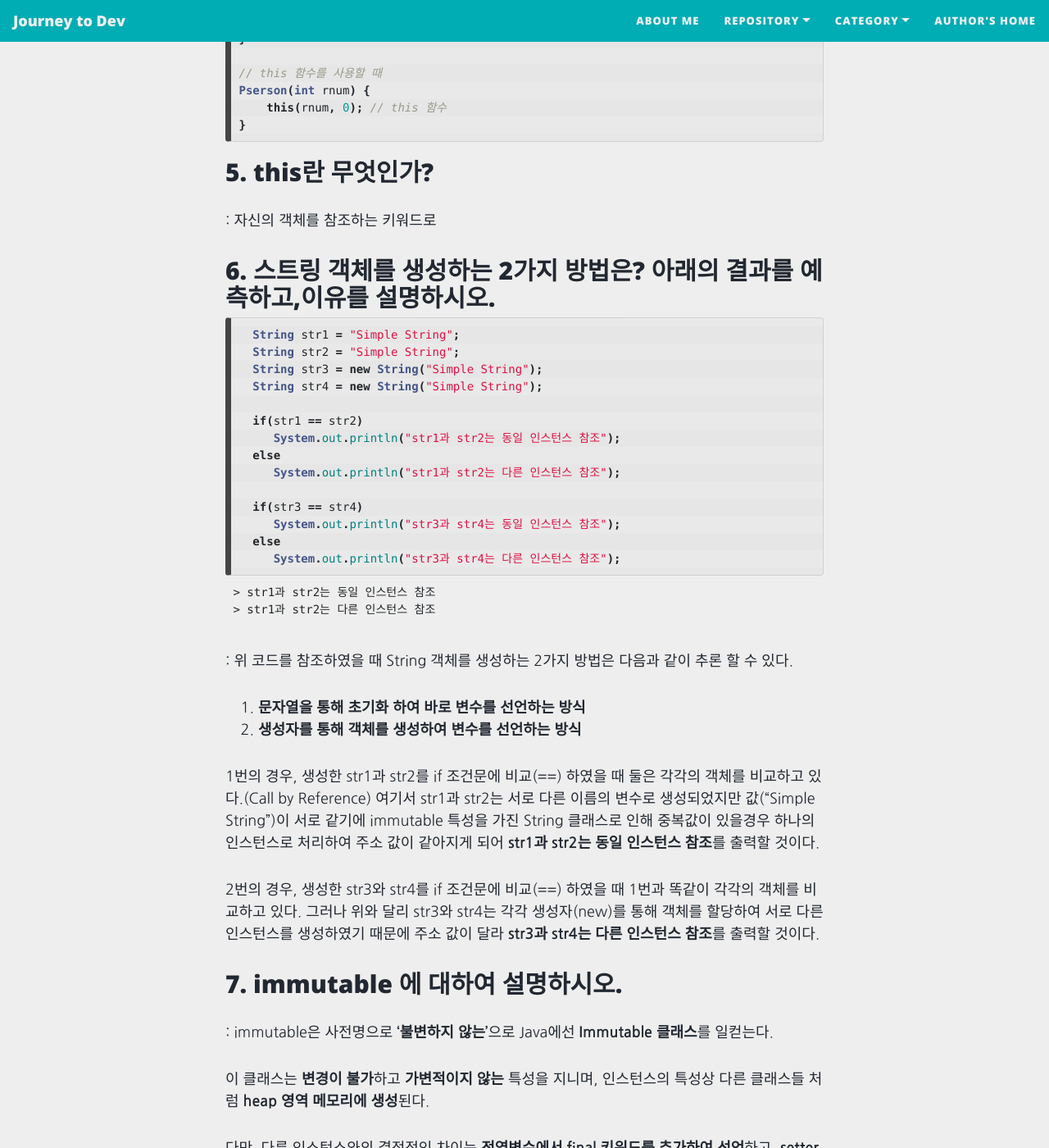
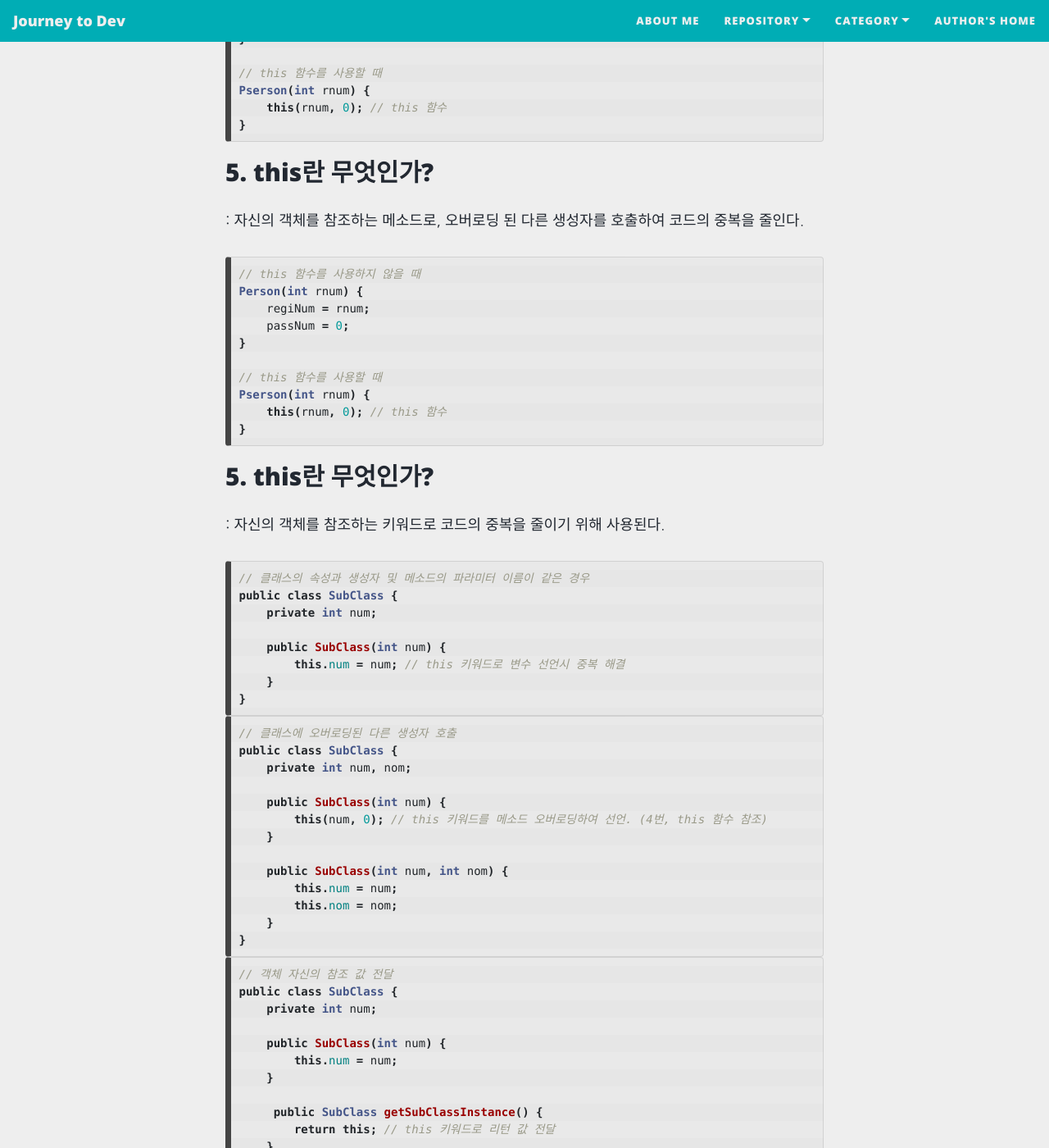
Before and after one commit to roqhdehd502/roqhdehd502.github.io, a Jekyll site: the page built from _posts/WebDev/2020-12-07-116.md, in a window 1280 px wide and 1400 px high, scrolled down 2136 px. Shown: the whole window at 82% size. Built offline with Jekyll 4.4.1, drawn with Linux system fonts in a browser that asks for light colours; nearby versions of some CDN libraries.

Commit message:
Update 2020-12-07-116.md

````diff
--- a/_posts/WebDev/2020-12-07-116.md
+++ b/_posts/WebDev/2020-12-07-116.md
@@ -85,7 +85,68 @@ Pserson(int rnum) {
 
 ## 5. this란 무엇인가? ##
 
-: 자신의 객체를 참조하는 키워드로
+: 자신의 객체를 참조하는 메소드로, 오버로딩 된 다른 생성자를 호출하여 코드의 중복을 줄인다.
+
+```java
+// this 함수를 사용하지 않을 때
+Person(int rnum) {
+    regiNum = rnum;
+    passNum = 0;
+}
+
+// this 함수를 사용할 때
+Pserson(int rnum) {
+    this(rnum, 0); // this 함수
+}
+```
+
+## 5. this란 무엇인가? ##
+
+: 자신의 객체를 참조하는 키워드로 코드의 중복을 줄이기 위해 사용된다.
+
+```java
+// 클래스의 속성과 생성자 및 메소드의 파라미터 이름이 같은 경우
+public class SubClass {
+    private int num;
+
+    public SubClass(int num) {
+        this.num = num; // this 키워드로 변수 선언시 중복 해결
+    }
+}
+```
+
+```java
+// 클래스에 오버로딩된 다른 생성자 호출
+public class SubClass {
+    private int num, nom;
+
+    public SubClass(int num) {
+        this(num, 0); // this 키워드를 메소드 오버로딩하여 선언. (4번, this 함수 참조)
+    }
+
+    public SubClass(int num, int nom) {
+        this.num = num;
+        this.nom = nom;
+    }
+}
+```
+
+```java
+// 객체 자신의 참조 값 전달
+public class SubClass {
+    private int num;
+
+    public SubClass(int num) {
+        this.num = num;
+    }
+
+     public SubClass getSubClassInstance() {
+        return this; // this 키워드로 리턴 값 전달
+    }
+}
+```
+
+
 
 ## 6. 스트링 객체를 생성하는 2가지 방법은? 아래의 결과를 예측하고,이유를 설명하시오. ##
 
````
